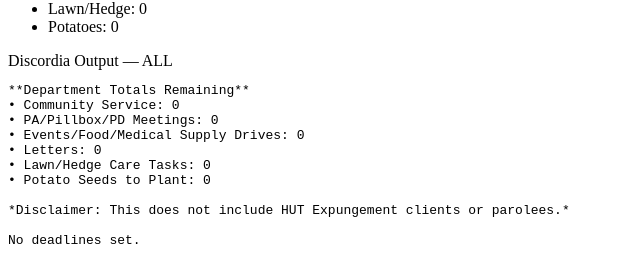
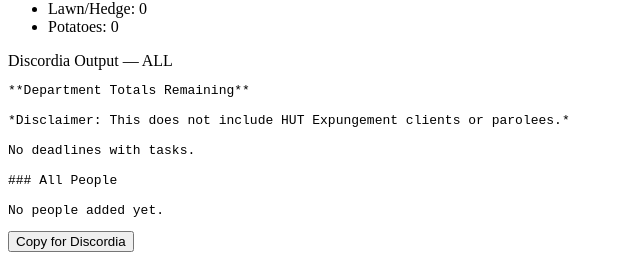
Before and after one commit to wkjezz/expungement-tracker, a React (Vite) app: page / in a window 1280 px wide. Shown: the part 693-952 px from the top of the page, without its empty margins (0-640 px from the left). Built offline with nearby package versions, Linux system fonts and the light colour scheme; no server answers; the database is empty; the HTML template or start-up script is replaced by a standard one.

Commit message:
Further output improvements and formatting tweaks

```diff
--- a/src/App.jsx
+++ b/src/App.jsx
@@ -30,6 +30,13 @@
     groups[k].potatoes +=Number(e.potatoes ||0)
   }
   return groups
+}
+
+/* convenience for hiding zeros in any list of [label, value] */
+function linesWithoutZeros(pairs){
+  return pairs
+    .filter(([,v]) => Number(v) > 0)
+    .map(([label,v]) => `• ${label}: ${v}`)
 }
 
 export default function App() {
@@ -106,7 +113,6 @@
     const payload = {
       ...patch,
       phone: patch.phone ?? undefined,
-      // if the editor sends { noDeadline: true } we convert to null; UI does that before calling onUpdate
       deadline: patch.deadline === undefined ? undefined : (patch.deadline || null),
       community: patch.community !== undefined ? Number(patch.community) : undefined,
       meetings: patch.meetings !== undefined ? Number(patch.meetings) : undefined,
@@ -141,16 +147,16 @@
     const daysText = (d ?? null) !== null ? `\n**Days Left:** ${d}` : ''
     const deadline = e.deadline ? `\n**Expungement Deadline:** ${e.deadline}` : ''
 
-    const reqs = [
+    const reqLines = linesWithoutZeros([
       ['Community Service', Number(e.community || 0)],
       ['PA/Pillbox/PD Meetings', Number(e.meetings || 0)],
       ['Events/Food/Medical Supply Drives', Number(e.events || 0)],
       ['Letters', Number(e.letters || 0)],
       ['Lawn/Hedge Care Tasks', Number(e.lawn || 0)],
       ['Potato Seeds to Plant', Number(e.potatoes || 0)],
-    ]
-    const lines = reqs.filter(([,v]) => v > 0).map(([label,v]) => `• ${label}: ${v}`)
-    const requirementsSection = lines.length ? `\n**Requirements Remaining:**\n${lines.join('\n')}` : ''
+    ])
+
+    const requirementsSection = reqLines.length ? `\n**Requirements Remaining:**\n${reqLines.join('\n')}` : ''
 
     return (
       `**Name:** ${e.name} | **CID:** ${e.cid} | **Phone:** ${e.phone || 'N/A'}` +
@@ -160,32 +166,52 @@
     )
   }
 
-  const allPeopleDiscord = entries.length ? entries.map(personBlock).join('\n\n') : 'No people added yet.'
+  // Build "All People" as blockquotes with a header and blank lines
+  const allPeopleBlocks = entries.length ? entries.map(personBlock) : []
+  const toBlockquote = (s) => s.split('\n').map(line => `> ${line}`).join('\n')
+  const allPeopleDiscord = allPeopleBlocks.length
+    ? allPeopleBlocks.map(toBlockquote).join('\n\n')
+    : 'No people added yet.'
 
+  // Department totals — hide zeros
+  const totalsLines = linesWithoutZeros([
+    ['Community Service', totals.community],
+    ['PA/Pillbox/PD Meetings', totals.meetings],
+    ['Events/Food/Medical Supply Drives', totals.events],
+    ['Letters', totals.letters],
+    ['Lawn/Hedge Care Tasks', totals.lawn],
+    ['Potato Seeds to Plant', totals.potatoes],
+  ])
   const cumulativeDiscord =
     `**Department Totals Remaining**\n` +
-    `• Community Service: ${totals.community}\n` +
-    `• PA/Pillbox/PD Meetings: ${totals.meetings}\n` +
-    `• Events/Food/Medical Supply Drives: ${totals.events}\n` +
-    `• Letters: ${totals.letters}\n` +
-    `• Lawn/Hedge Care Tasks: ${totals.lawn}\n` +
-    `• Potato Seeds to Plant: ${totals.potatoes}\n\n` +
+    (totalsLines.length ? `${totalsLines.join('\n')}\n\n` : '\n') +
     `*Disclaimer: This does not include HUT Expungement clients or parolees.*`
 
+  // Tasks by deadline — hide zeros (and skip dates where everything is zero)
   const byDeadline = useMemo(()=>groupTotalsByDeadline(entries),[entries])
   const byDeadlineDiscord = (() => {
     const keys = Object.keys(byDeadline).sort()
-    if (!keys.length) return 'No deadlines set.'
-    const lines = keys.map(date=>{
+    const perDateLines = []
+    for (const date of keys) {
       const d = byDeadline[date]
       const n = daysLeft(date)
-      const t = (n ?? null) !== null ? ` (in ${n} days)` : ''
-      return `${date}${t}: Community ${d.community} • Meetings ${d.meetings} • Events/Drives ${d.events} • Letters ${d.letters} • Lawn/Hedge ${d.lawn} • Potatoes ${d.potatoes}`
-    })
-    return `**Tasks by Deadline**\n` + lines.join('\n')
+      const tail = linesWithoutZeros([
+        ['Community', d.community],
+        ['Meetings', d.meetings],
+        ['Events/Drives', d.events],
+        ['Letters', d.letters],
+        ['Lawn/Hedge', d.lawn],
+        ['Potatoes', d.potatoes],
+      ])
+      if (!tail.length) continue // skip zero-only dates
+      perDateLines.push(`${date}${(n ?? null) !== null ? ` (in ${n} days)` : ''}: ${tail.join(' • ')}`)
+    }
+    if (!perDateLines.length) return 'No deadlines with tasks.'
+    return `**Tasks by Deadline**\n` + perDateLines.join('\n')
   })()
 
-  const megaDiscord = `${cumulativeDiscord}\n\n${byDeadlineDiscord}\n\n**All People**\n${allPeopleDiscord}`
+  const megaDiscord =
+    `${cumulativeDiscord}\n\n${byDeadlineDiscord}\n\n### All People\n\n${allPeopleDiscord}`
 
   /* ---------- UI ---------- */
   return (
@@ -214,7 +240,7 @@
               onRemove={removeEntry}
               onUpdate={updateEntry}
               makePersonBlock={personBlock}
-              daysLeft={daysLeft}           // pass calculator
+              daysLeft={daysLeft}
             />
           </div>
 
```
